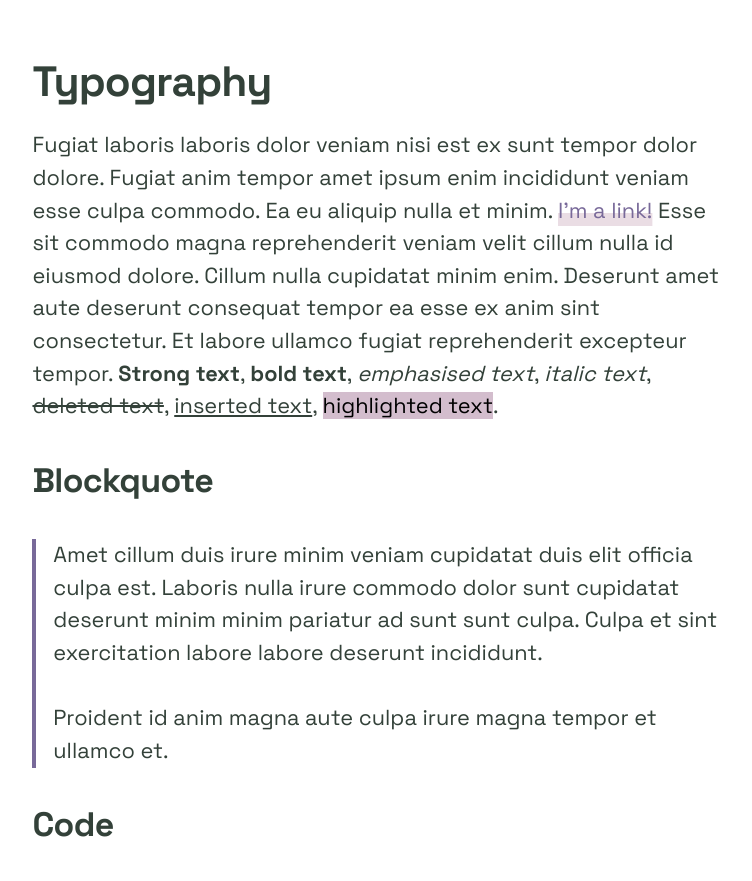
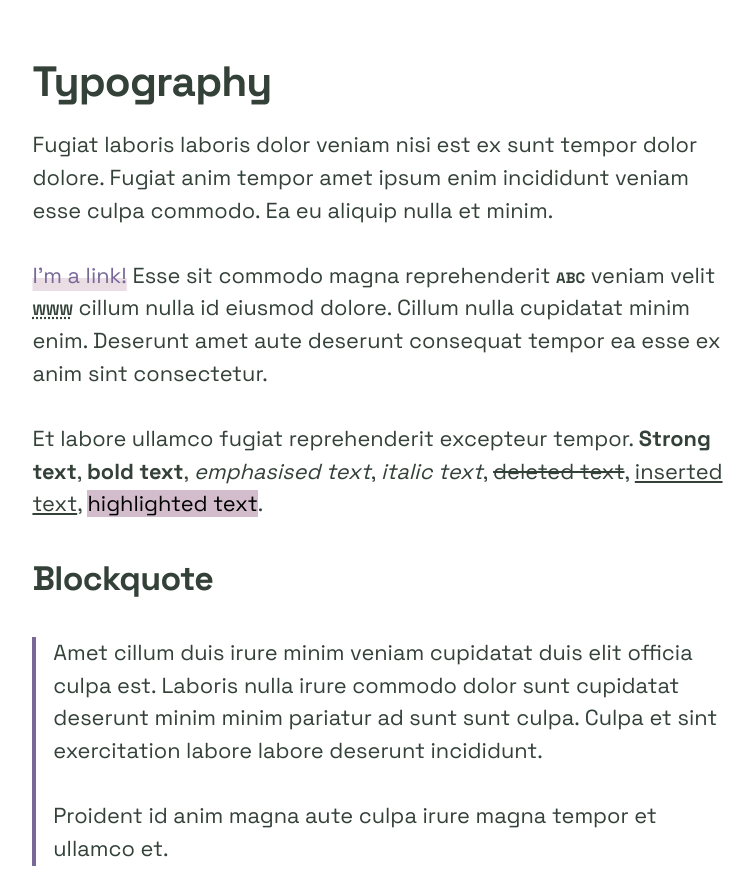
Before and after one commit to querkmachine/one-stylesheet, a plain HTML site: page index.html in a window 1280 px wide. Shown: the part 2440-3321 px from the top of the page, without its empty margins (259-1011 px from the left). Drawn offline with Linux system fonts and the light colour scheme.

Commit message:
Add styles for abbr element

```diff
--- a/index.html
+++ b/index.html
@@ -93,13 +93,20 @@
     <p>
       Fugiat laboris laboris dolor veniam nisi est ex sunt tempor dolor dolore.
       Fugiat anim tempor amet ipsum enim incididunt veniam esse culpa commodo.
-      Ea eu aliquip nulla et minim. <a href="#">I'm a link!</a> Esse sit commodo
-      magna reprehenderit veniam velit cillum nulla id eiusmod dolore. Cillum
-      nulla cupidatat minim enim. Deserunt amet aute deserunt consequat tempor
-      ea esse ex anim sint consectetur. Et labore ullamco fugiat reprehenderit
-      excepteur tempor. <strong>Strong text</strong>, <b>bold text</b>,
-      <em>emphasised text</em>, <i>italic text</i>, <del>deleted text</del>,
-      <ins>inserted text</ins>, <mark>highlighted text</mark>.
+      Ea eu aliquip nulla et minim.
+    </p>
+    <p>
+      <a href="#">I'm a link!</a> Esse sit commodo magna reprehenderit
+      <abbr>ABC</abbr> veniam velit
+      <abbr title="World Wide Web">WWW</abbr> cillum nulla id eiusmod dolore.
+      Cillum nulla cupidatat minim enim. Deserunt amet aute deserunt consequat
+      tempor ea esse ex anim sint consectetur.
+    </p>
+    <p>
+      Et labore ullamco fugiat reprehenderit excepteur tempor.
+      <strong>Strong text</strong>, <b>bold text</b>, <em>emphasised text</em>,
+      <i>italic text</i>, <del>deleted text</del>, <ins>inserted text</ins>,
+      <mark>highlighted text</mark>.
     </p>
 
     <h4>Blockquote</h4>
--- a/one-stylesheet.css
+++ b/one-stylesheet.css
@@ -191,8 +191,13 @@ h6 {
   line-height: 1.5;
 }
 
-mark {
-  background-color: var(--color-link-underline-hover);
+abbr {
+  font-variant-caps: all-petite-caps;
+  font-weight: bolder;
+}
+
+abbr[title] {
+  cursor: help;
 }
 
 kbd {
@@ -202,6 +207,10 @@ kbd {
   border: var(--border-hairline) solid currentcolor;
   border-radius: 0.3em;
   box-shadow: inset 0 -1px 0 currentcolor;
+}
+
+mark {
+  background-color: var(--color-link-underline-hover);
 }
 
 /**
```
